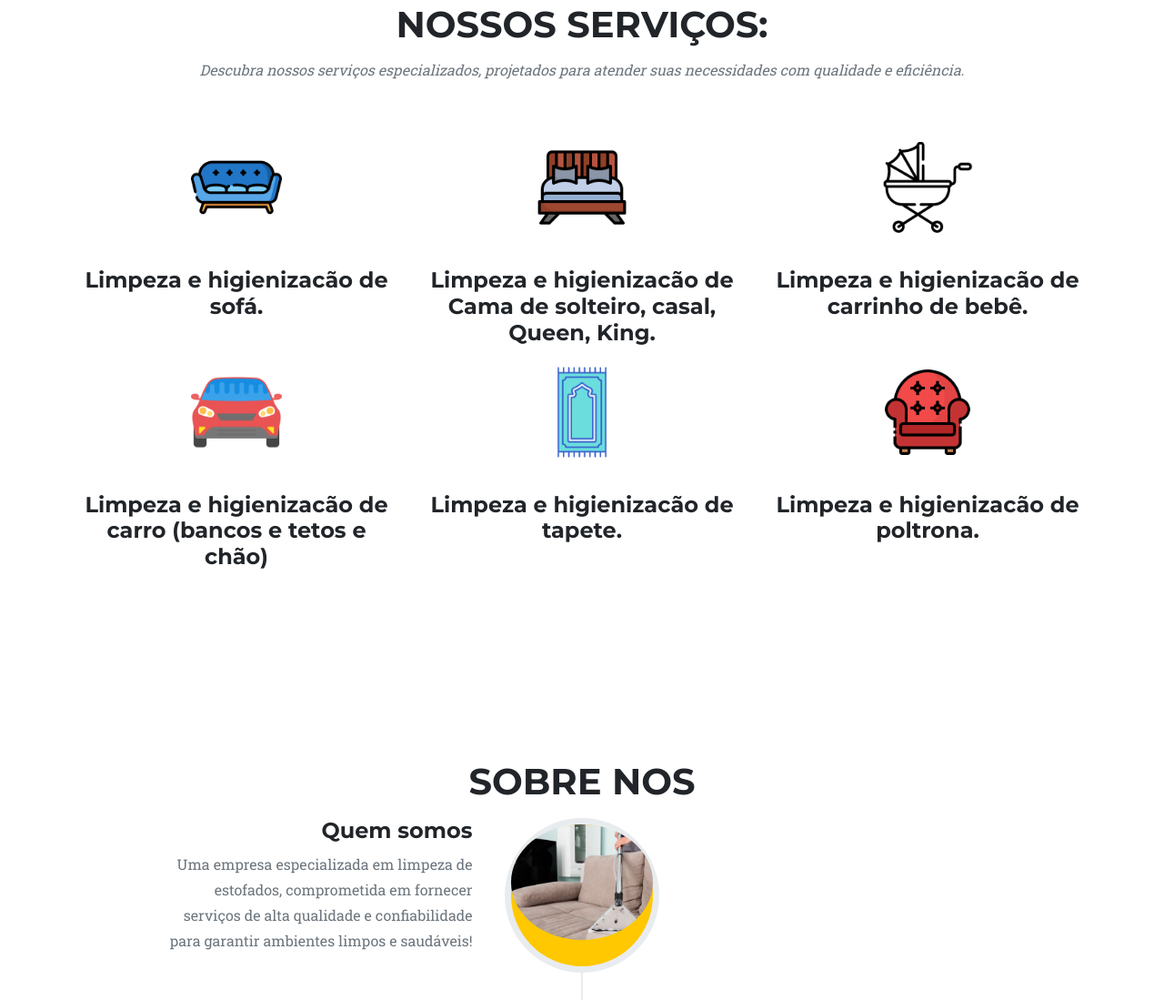
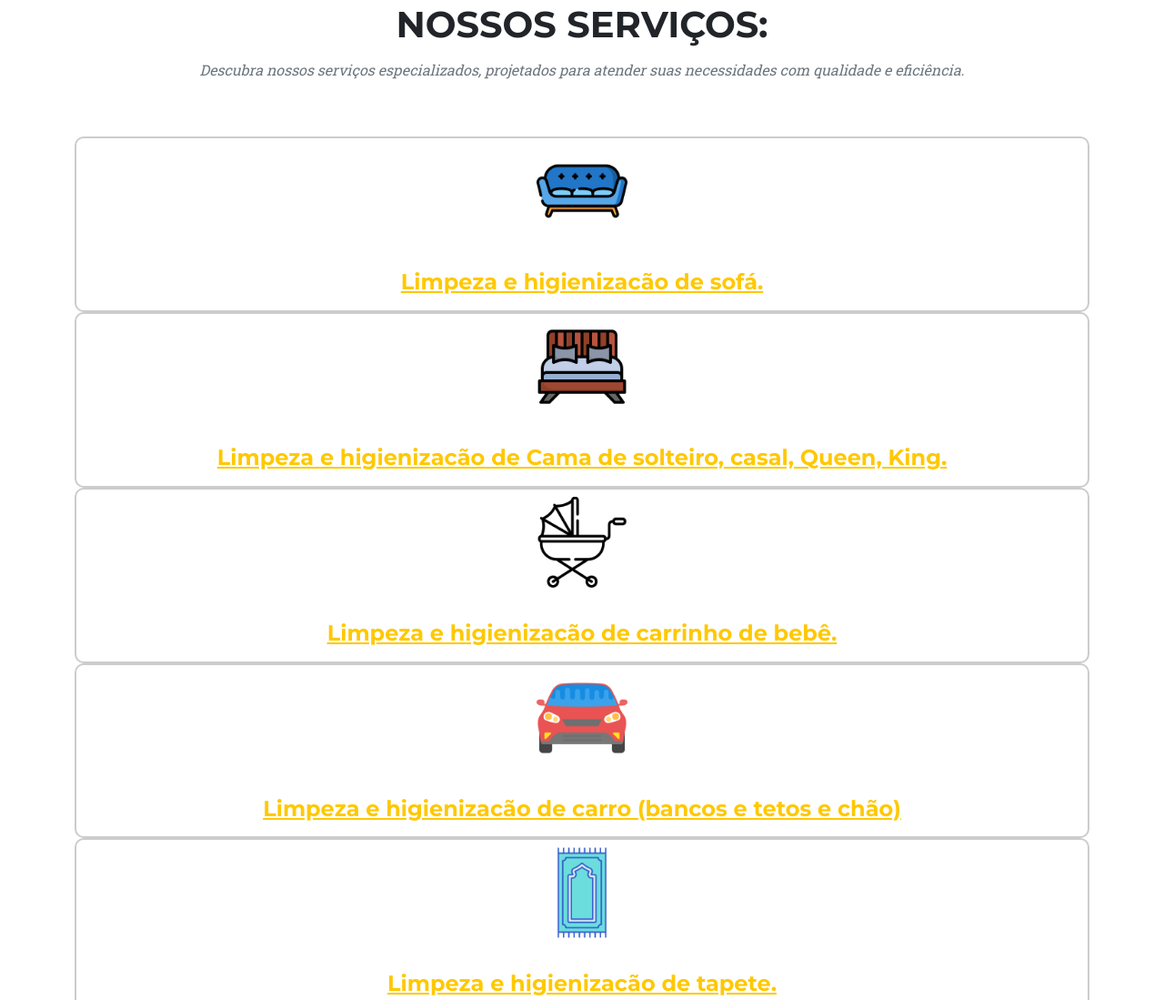
Before and after one commit to Umtoqueclean/home, a plain HTML site: page index.html in a window 1280 px wide. Shown: the part 838-1937 px from the top of the page at 91% size. Drawn offline with nearby package versions, Linux system fonts and the light colour scheme.

Commit message:
feature: adicionando contato

```diff
--- a/index.html
+++ b/index.html
@@ -82,42 +82,44 @@
                     <h3 class="section-subheading text-muted">Descubra nossos serviços especializados, projetados para atender suas necessidades com qualidade e eficiência.</h3>
                 </div>
                 <div class="row text-center">
-                    <div class="col-md-4">
+                    <a href="https://bit.ly/or%C3%A7amento-um-toque-cleam">
+                        <div class="col-md-4 destaque">
                             <span class="fa-stack fa-4x">
                                 <img src="./assets/img/sofa-seater.png" style="width: 100px;"/>
                             </span>
                             <h4 class="my-3">Limpeza e higienizacão de sofá.</h4>
                         </div>
-                    <div class="col-md-4">
+                        <div class="col-md-4 destaque">
                             <span class="fa-stack fa-4x">
                                 <img src="./assets/img/cama.png" style="width: 100px;"/>
                             </span>
                             <h4 class="my-3">Limpeza e higienizacão de Cama de solteiro, casal, Queen, King. </h4>
                         </div>
-                    <div class="col-md-4">
+                        <div class="col-md-4 destaque">
                             <span class="fa-stack fa-4x">
                                 <img src="./assets/img/carrinho-de-bebe.png" style="width: 100px;"/>
                             </span>
                             <h4 class="my-3">Limpeza e higienizacão de carrinho de bebê. </h4>
                         </div>
-                    <div class="col-md-4">
+                        <div class="col-md-4 destaque">
                             <span class="fa-stack fa-4x">
                                 <img src="./assets/img/carro.png" style="width: 100px;"/>
                             </span>
                             <h4 class="my-3">Limpeza e higienizacão de carro (bancos e tetos e chão)</h4>
                         </div>
-                    <div class="col-md-4">
+                        <div class="col-md-4 destaque">
                             <span class="fa-stack fa-4x">
                                 <img src="./assets/img/tapete-de-oracao.png" style="width: 100px;"/>
                             </span>
                             <h4 class="my-3">Limpeza e higienizacão de tapete.</h4>
                         </div>
-                    <div class="col-md-4">
+                        <div class="col-md-4 destaque">
                             <span class="fa-stack fa-4x">
                                 <img src="./assets/img/poltrona.png" style="width: 100px;"/>
                             </span>
                             <h4 class="my-3">Limpeza e higienizacão de poltrona.</h4>
                         </div>
+                    </a>
                 </div>
             </div>
         </section>
@@ -343,7 +345,7 @@
                     <h3 class="section-subheading text-muted">Pronto para transformar seus estofados?
                         <br>Entre em contato conosco hoje mesmo e descubra como podemos revitalizar e renovar seus móveis favoritos!</h3>
                 </div>
-                <a href="https://l.instagram.com/?u=https%3A%2F%2Fwa.me%2F5547992915698&e=AT2QHJwW9JKlLWfBt1rb92YI7sn_JudjWPlDdR-1VEri-t5DG1eXRJbDmhhcG7-zIPQTzJVaTKZrbHunMAmXQjx7e7F2t6eL9Y14MAYN785J2rvr">
+                <a href="https://bit.ly/or%C3%A7amento-um-toque-cleam">
                     <div class="row">
                         <div class="col-md-4 mx-auto">
                             <img src="./assets/img/whtas.webp" class="destaque"/>
```
Lines whose indentation alone changed are shown as unchanged.
